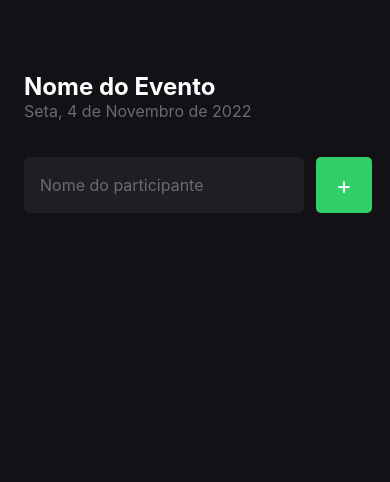
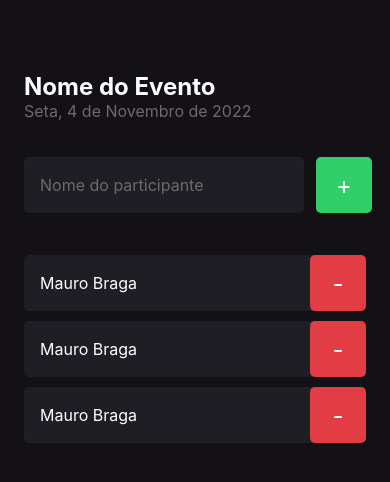
Before and after one commit to MauroBraga/react-native-imhere, a React Native app: screen / in a window 390 px wide. Shown: the top 482 px of the page. Built offline with nearby package versions, Linux system fonts and the light colour scheme.

Commit message:
cpmponente Participante

```diff
--- a/src/screens/Home/index.tsx
+++ b/src/screens/Home/index.tsx
@@ -1,6 +1,7 @@
 import { Text, View,TextInput, TouchableOpacity } from 'react-native';
 import { styles } from './styles';
 import { StatusBar } from 'expo-status-bar';
+import { Participant } from '../components/Participant';
 
 export default function Home() {
 
@@ -28,8 +29,9 @@
                 </Text>
                 </TouchableOpacity>
             </View>
-
-
+            <Participant/>
+            <Participant/>
+            <Participant/>
         </View>
     );
 }
--- /dev/null
+++ b/src/screens/components/Participant/index.tsx
@@ -0,0 +1,21 @@
+import { View,Text, TouchableOpacity } from "react-native";
+import { styles } from "./styles";
+
+
+export function Participant(){
+
+    function handleParticipantDelete(){}
+
+    return(
+        <View style={styles.container}>
+            <Text style={styles.name}>Mauro Braga</Text>
+
+            <TouchableOpacity style={styles.button} onPress={handleParticipantDelete}>
+                <Text style={styles.buttonText}>
+                    -
+                </Text>
+            </TouchableOpacity>
+
+        </View>
+    )
+}
--- /dev/null
+++ b/src/screens/components/Participant/styles.ts
@@ -0,0 +1,30 @@
+import { StyleSheet } from "react-native";
+
+export const styles = StyleSheet.create({
+    container:{
+        width: '100%',
+        backgroundColor:'#1F1E25',
+        borderRadius:5,
+        flexDirection:'row',
+        alignItems:'center',
+        marginBottom:10
+    },
+    name:{
+        flex:1,
+        fontSize:16,
+        marginLeft:16,
+        color: '#FFF'
+    },
+    buttonText: {
+        color: '#FFF',
+        fontSize: 24
+      },
+      button: {
+        width: 56,
+        height: 56,
+        borderRadius: 5,
+        backgroundColor: '#E23C44',
+        alignItems: 'center',
+        justifyContent: 'center'
+      }
+})
```
